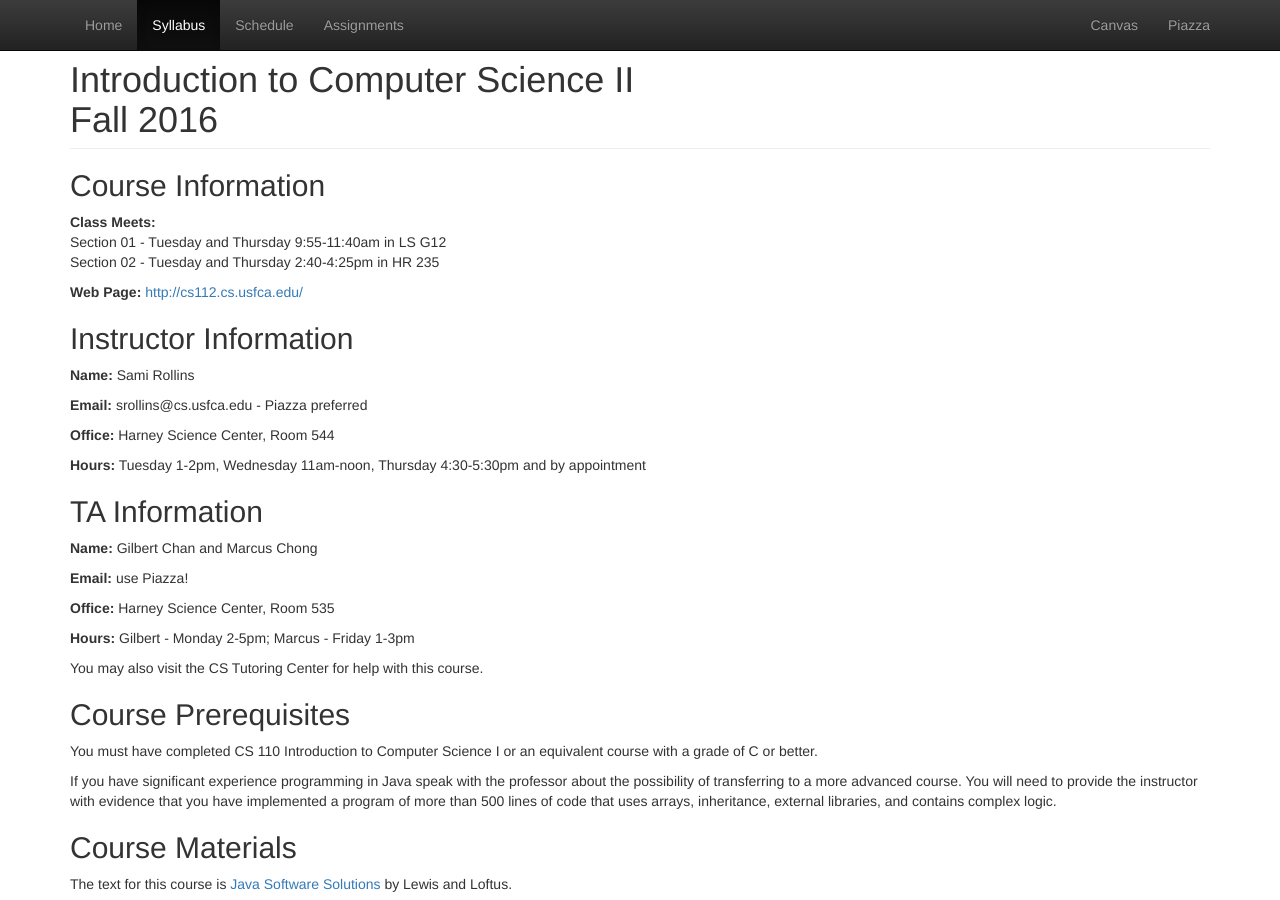
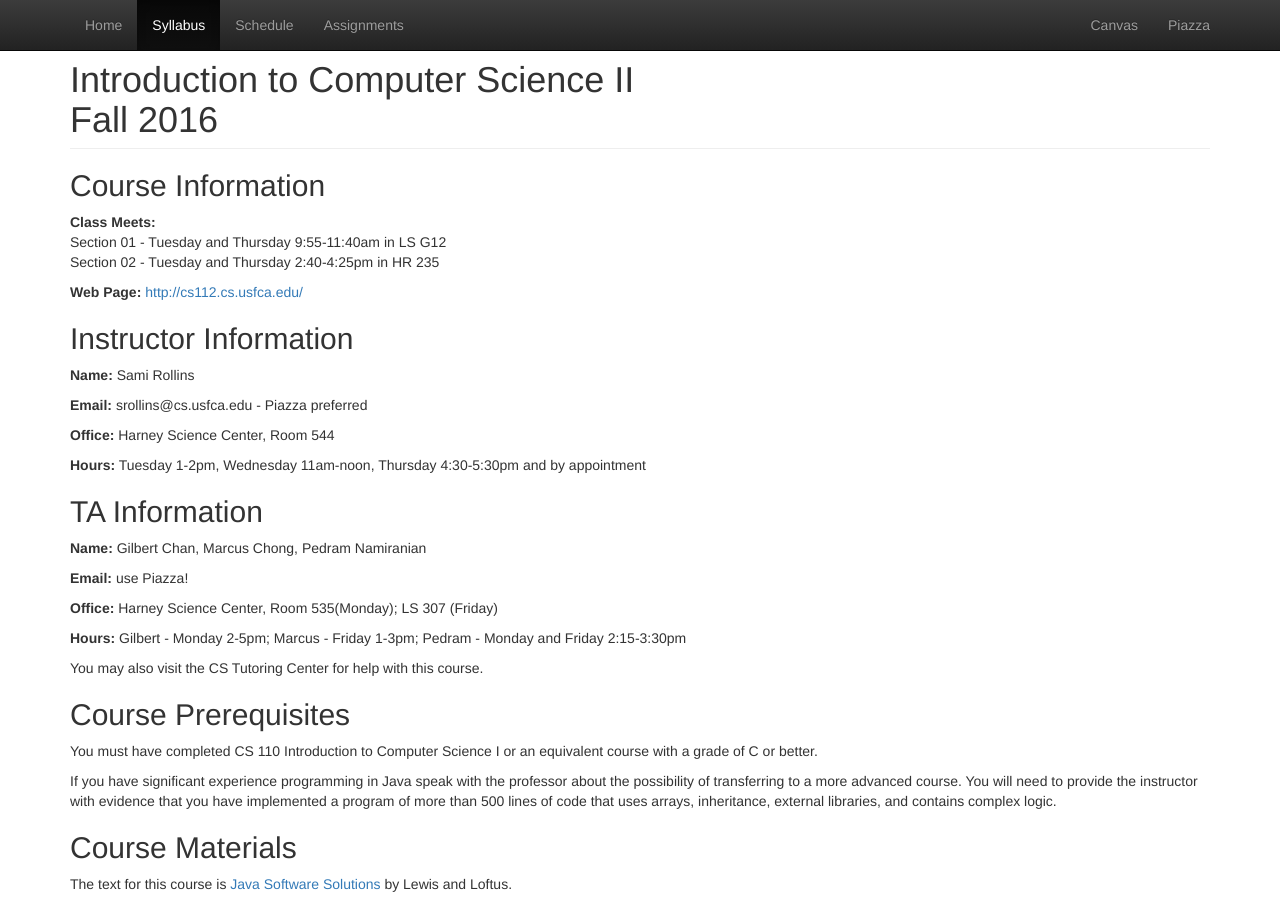
Before and after one commit to CS112-F16/cs112-f16.github.io, a Jekyll site: the page built from syllabus.html, in a window 1280 px wide and 900 px high. Built offline with Jekyll 4.4.1, drawn with Linux system fonts in a browser that asks for light colours.

Commit message:
add new oh and update lab6 deadline

```diff
--- a/syllabus.html
+++ b/syllabus.html
@@ -21,10 +21,10 @@ title: Syllabus
   <p><strong>Hours:</strong> Tuesday 1-2pm, Wednesday 11am-noon, Thursday 4:30-5:30pm and by appointment</p>
 
   <h2>TA Information</h2>
-  <p><strong>Name:</strong> Gilbert Chan and Marcus Chong</p>
+  <p><strong>Name:</strong> Gilbert Chan, Marcus Chong, Pedram Namiranian</p>
   <p><strong>Email:</strong> use Piazza!</p>
-  <p><strong>Office:</strong> Harney Science Center, Room 535</p>
-  <p><strong>Hours:</strong> Gilbert - Monday 2-5pm; Marcus - Friday 1-3pm</p>
+  <p><strong>Office:</strong> Harney Science Center, Room 535(Monday); LS 307 (Friday)</p>
+  <p><strong>Hours:</strong> Gilbert - Monday 2-5pm; Marcus - Friday 1-3pm; Pedram - Monday and Friday 2:15-3:30pm</p>
 
   <p>You may also visit the CS Tutoring Center for help with this course.</p>
 
```
Also changed, not shown: schedule.html (+5 -3 lines).
